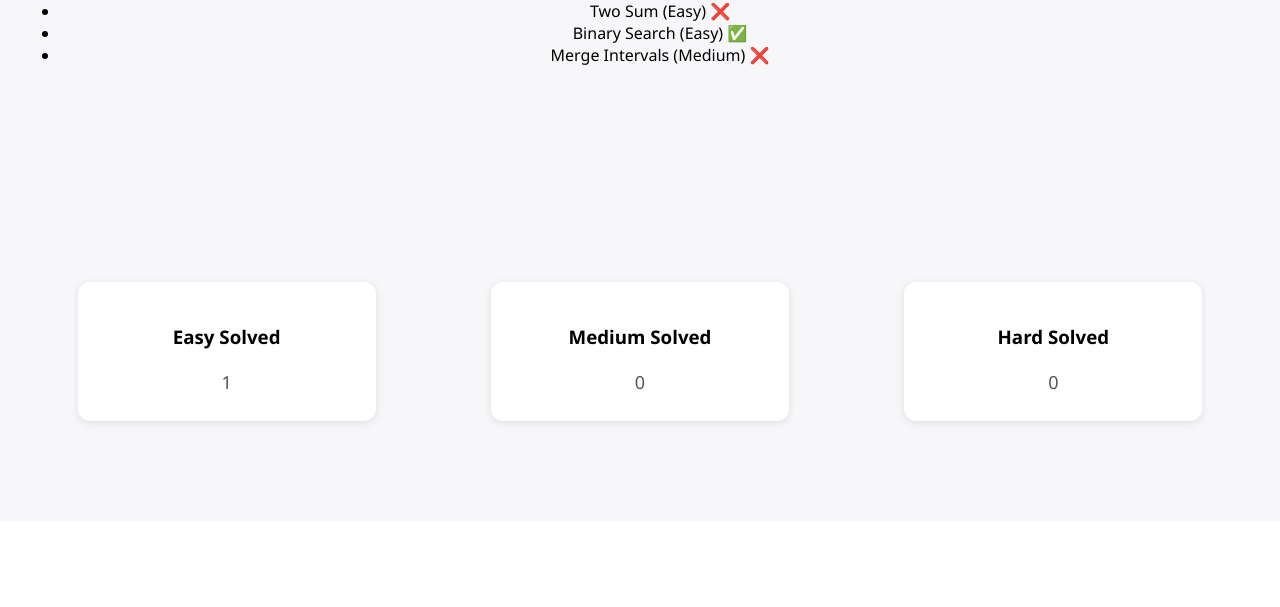
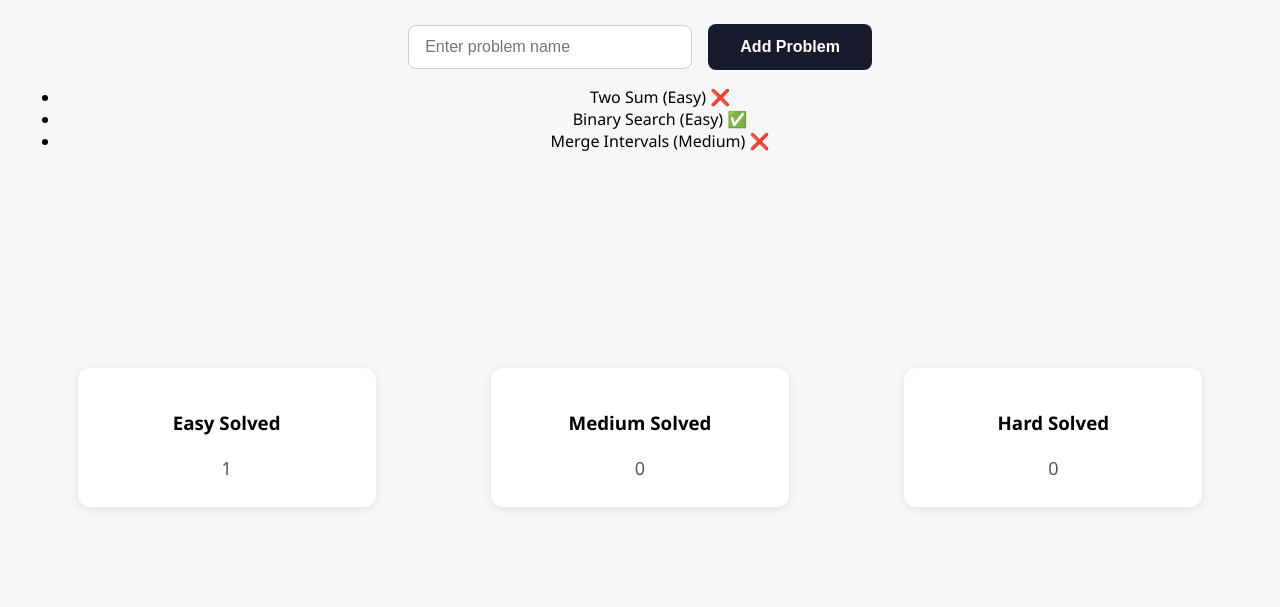
Before and after one commit to samadrita03-beep/ai-interview-prep, a plain HTML site: page dsa-tracker.html in a window 1280 px wide. Shown: the part 273-880 px from the top of the page. Before the commit the page ends 800 px from the top, so only its background shows below. Drawn offline with Linux system fonts and the light colour scheme.

Commit message:
Add ability to add new problems via input

```diff
--- a/dsa-tracker.html
+++ b/dsa-tracker.html
@@ -15,6 +15,8 @@
 
         <section>
             <h1>Your DSA Progress</h1>
+            <input type="text" id="newProblemInput" placeholder="Enter problem name">
+            <button onclick="addProblem()">Add Problem</button>
             <ul id="topicList"></ul>
         </section>
 
@@ -79,6 +81,16 @@
                 document.getElementById("mediumCount").textContent = medium;
                 document.getElementById("hardCount").textContent = hard;
             }
+            function addProblem() {
+                let name = document.getElementById("newProblemInput").value;
+                if (name === "") {
+                    return;
+                }
+                problems.push({ name: name, difficulty: "Easy", solved: false });
+                document.getElementById("newProblemInput").value = "";
+                renderProblems();
+                updateStats();
+            }
 
             renderProblems();
             updateStats();
```
